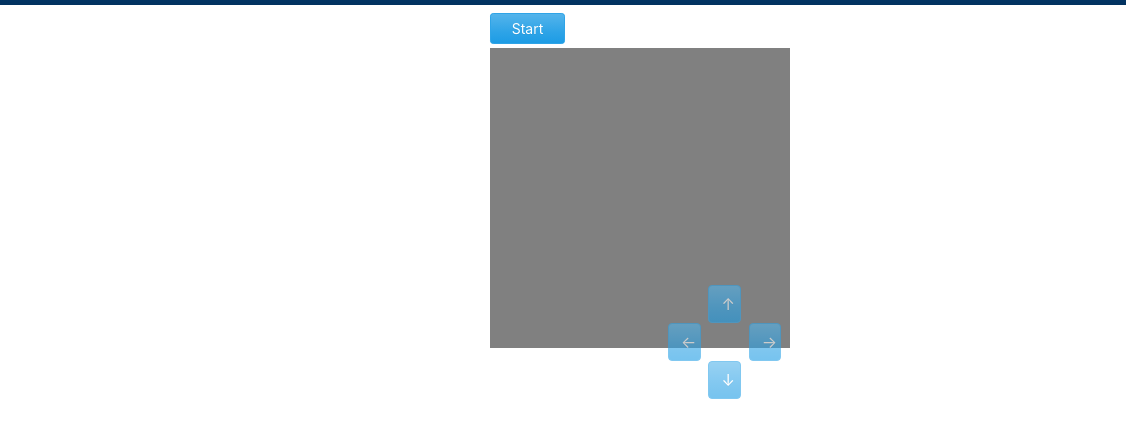
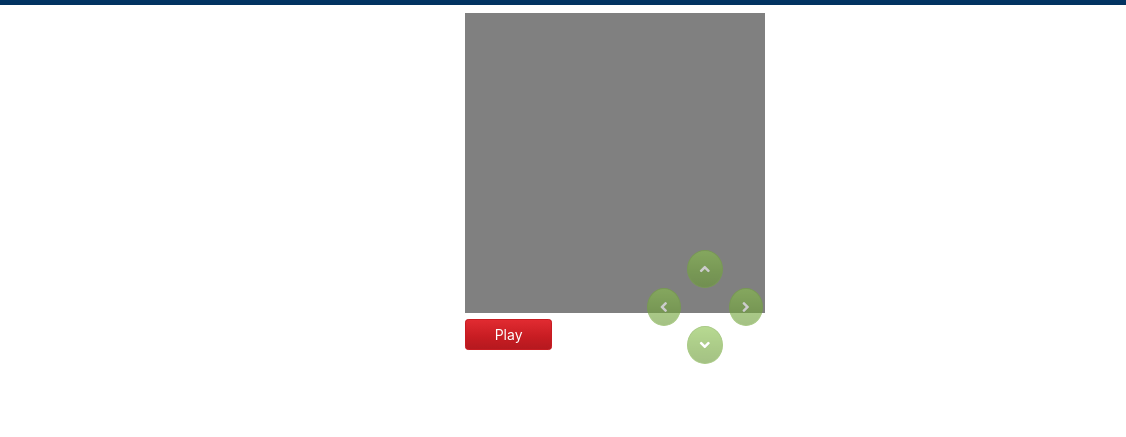
Before and after one commit to 49e94b8f256530dc0d41f740dfe8a4c1/snake, a website built with webpack: page src/html/index.html in a window 1280 px wide. Shown: the part 51-488 px from the top of the page, 0-1126 px from the left. Built offline with nearby package versions, Linux system fonts and the light colour scheme; files whose address does not match are found by name.

Commit message:
Feature/Use circle buttons (#12)

```diff
--- a/src/html/index.html
+++ b/src/html/index.html
@@ -7,6 +7,18 @@
     <link
       href="https://stackpath.bootstrapcdn.com/bootswatch/4.5.2/cerulean/bootstrap.min.css"
       rel="stylesheet"
+    />
+    <link
+      rel="stylesheet"
+      href="https://cdnjs.cloudflare.com/ajax/libs/font-awesome/5.15.1/css/fontawesome.min.css"
+      integrity="sha512-kJ30H6g4NGhWopgdseRb8wTsyllFUYIx3hiUwmGAkgA9B/JbzUBDQVr2VVlWGde6sdBVOG7oU8AL35ORDuMm8g=="
+      crossorigin="anonymous"
+    />
+    <link
+      rel="stylesheet"
+      href="https://cdnjs.cloudflare.com/ajax/libs/font-awesome/5.15.1/css/solid.min.css"
+      integrity="sha512-SazV6tF6Ko4GxhyIZpKoXiKYndqzh7+cqxl9HDH7DGSpjkCN3QLqTAlhJHJnKxu3/2rfCsltzwFC4CmxZE1hPg=="
+      crossorigin="anonymous"
     />
     <meta name="viewport" content="width=device-width, initial-scale=1" />
     <title>snake</title>
@@ -34,34 +46,35 @@
           loading="lazy"
           width="149"
           height="149"
-          src="https://github.blog/wp-content/uploads/2008/12/forkme_right_red_aa0000.png?resize=149%2C149"
+          src="https://github.blog/wp-content/uploads/2008/12/forkme_right_orange_ff7600.png?resize=149%2C149"
           class="attachment-full size-full"
           alt="Fork me on GitHub"
           data-recalc-dims="1"
       /></a>
       <div class="d-flex justify-content-center mt-2">
         <div class="d-flex flex-column">
-          <button id="start-btn" class="btn btn-sm btn-primary w-25 mb-1">
-            Start
-          </button>
           <div id="game">
             <canvas id="playground" width="300" height="300"></canvas>
-
+            <button id="play-btn" class="btn btn-sm btn-danger w-25 mb-1">
+              Play
+            </button>
             <div id="controls">
               <div class="d-flex justify-content-center">
-                <button id="up-btn" class="btn btn-primary w-25">&uarr;</button>
-              </div>
-              <div class="d-flex justify-content-center">
-                <button id="left-btn" class="btn btn-primary w-25 mr-5">
-                  &larr;
-                </button>
-                <button id="right-btn" class="btn btn-primary w-25">
-                  &rarr;
+                <button id="up-btn" class="btn btn-success">
+                  <i class="fas fa-angle-up"></i>
                 </button>
               </div>
               <div class="d-flex justify-content-center">
-                <button id="down-btn" class="btn btn-primary w-25">
-                  &darr;
+                <button id="left-btn" class="btn btn-success mr-5">
+                  <i class="fas fa-angle-left"></i>
+                </button>
+                <button id="right-btn" class="btn btn-success">
+                  <i class="fas fa-angle-right"></i>
+                </button>
+              </div>
+              <div class="d-flex justify-content-center">
+                <button id="down-btn" class="btn btn-success">
+                  <i class="fas fa-angle-down"></i>
                 </button>
               </div>
             </div>
--- a/src/main.ts
+++ b/src/main.ts
@@ -3,7 +3,7 @@ import { Snake } from "./snake";
 import "./styles/styles.scss";
 
 const snake = new Snake();
-const startButton = document.getElementById("start-btn");
+const playButton = document.getElementById("play-btn");
 const leftButton = document.getElementById("left-btn");
 const upButton = document.getElementById("up-btn");
 const downButton = document.getElementById("down-btn");
@@ -13,7 +13,7 @@ window.addEventListener("load", function () {
   onkeydown = (event) => snake.onkeydown(event);
 });
 
-startButton.addEventListener("click", () => {
+playButton.addEventListener("click", () => {
   snake.start();
 });
 
--- a/src/styles/styles.scss
+++ b/src/styles/styles.scss
@@ -2,6 +2,7 @@
   position: absolute;
   right: 0;
   top: 0;
+  z-index: 1;
 }
 
 #game {
@@ -11,10 +12,11 @@
   }
   #controls {
     position: absolute;
-    right: 0;
-    bottom: -45px;
-  }
-  button {
-    opacity: 0.6;
+    right: 15%;
+    bottom: -3%;
+    & button {
+      opacity: 0.6;
+      border-radius: 50%;
+    }
   }
 }
```
